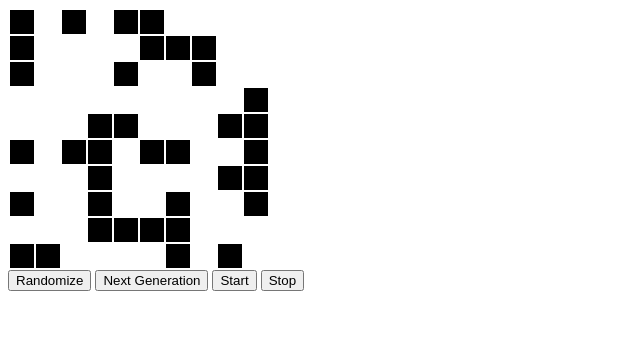
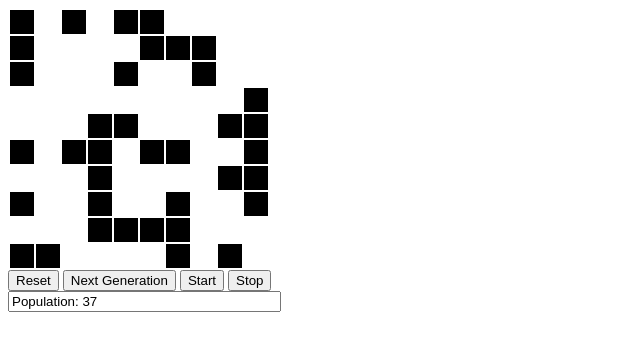
Before and after one commit to cesardv/gameoflife, a plain HTML site: page tempGL.html in a window 1280 px wide. Both pictures are taken after a click on the button "Next Generation". Shown: the whole page, without its empty margins (0-640 px from the left). Drawn offline with Linux system fonts and the light colour scheme.

Commit message:
added pop message and rename randomize to be reset

```diff
--- a/gl.js
+++ b/gl.js
@@ -1,7 +1,13 @@
 // t is current array
     var t;
+    // time is timerID
     var time;
+    // pop is current population
+    var pop = 0;
+    //popm string for population
+    var popm = "Population: " + pop;
 function createTable() {
+    pop = 0;
     document.getElementById("container").innerHTML = "";
     // t is current array
     t = new Array(10);
@@ -30,8 +36,10 @@ function createTable() {
 //            myCell.style.height="2px";
             //Append new cell
             myRow.appendChild(myCell);
-            if (t[i][j] == 1)
+            if (t[i][j] == 1){
                 myCell.style.backgroundColor = "black";
+                pop++;
+            }
             else {
                 myCell.style.backgroundColor = "white";
                 myCell.style.color = "white";
@@ -44,6 +52,8 @@ function createTable() {
     }
 
     container.appendChild(table);
+    popm = "Population: " + pop;
+    document.forms.game.lives.value = popm;
 }
 function start() {
     if(time) return;
@@ -54,10 +64,11 @@ function stop(){
     clearInterval(time);
     time=null;
 }
-function randomize() {
+function reset() {
     createTable();
 }
 function next(){
+    pop = 0;
     document.getElementById("container").innerHTML = "";
     var alive_count;
     var n = new Array(10);
@@ -126,8 +137,10 @@ function next(){
 
             //Append new cell
             myRow.appendChild(myCell);
-            if (n[i][j] == 1)
+            if (n[i][j] == 1){
                 myCell.style.backgroundColor = "black";
+                pop++;
+            }
             else {
                 myCell.style.backgroundColor = "white";
                 myCell.style.color = "white";
@@ -145,4 +158,6 @@ function next(){
             t[i][j] = n[i][j];
         }
     }
+    popm = "Population: " + pop;
+    document.forms.game.lives.value = popm;
 }
--- a/tempGL.html
+++ b/tempGL.html
@@ -11,8 +11,8 @@
         <div id="container">
 
         </div>
-        <button onclick="randomize();">
-            Randomize
+        <button onclick="reset();">
+            Reset
         </button>
         <button onclick="next();">
             Next Generation
@@ -23,5 +23,8 @@
         <button onclick="stop();">
             Stop
         </button>
+        <FORM onSubmit="" NAME="game">
+             <INPUT TYPE="text" NAME="lives" SIZE="31" MAXLENGTH="40" VALUE="Total Population is ">
+        </FORM>
     </body>
 </html>
```
